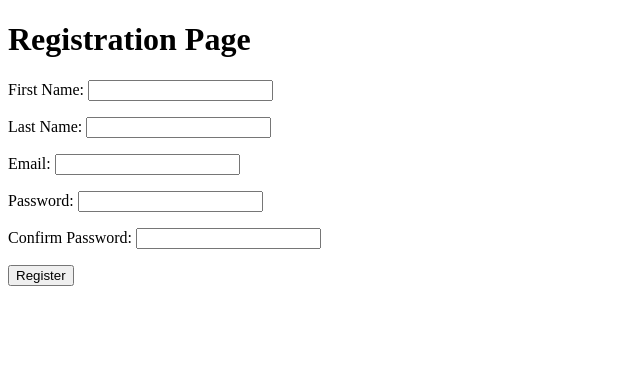
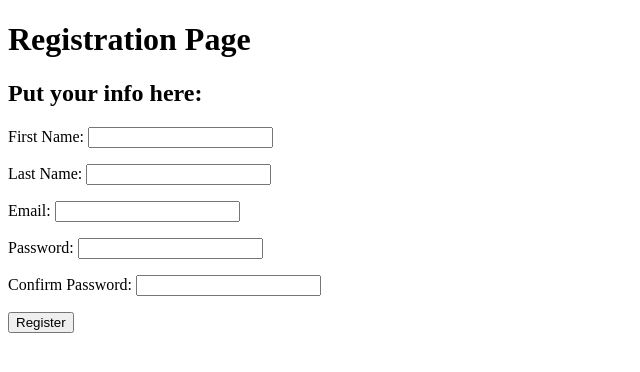
Before and after one commit to Delrorak/temp_template, a Flask app: page / in a window 1280 px wide. Shown: the top 372 px of the page, without its empty margins (0-640 px from the left). Run offline with Flask 2, Linux system fonts and the light colour scheme.

Commit message:
updated index page

```diff
--- a/templates/index.html
+++ b/templates/index.html
@@ -8,6 +8,7 @@
 </head>
 <body>
     <h1>Registration Page</h1>
+    <h2>Put your info here:</h2>
     <form action="/register" method="POST">
         <p>First Name: <input type="text" name="first_name"></p>
         <p>Last Name: <input type="text" name="last_name"></p>
```
